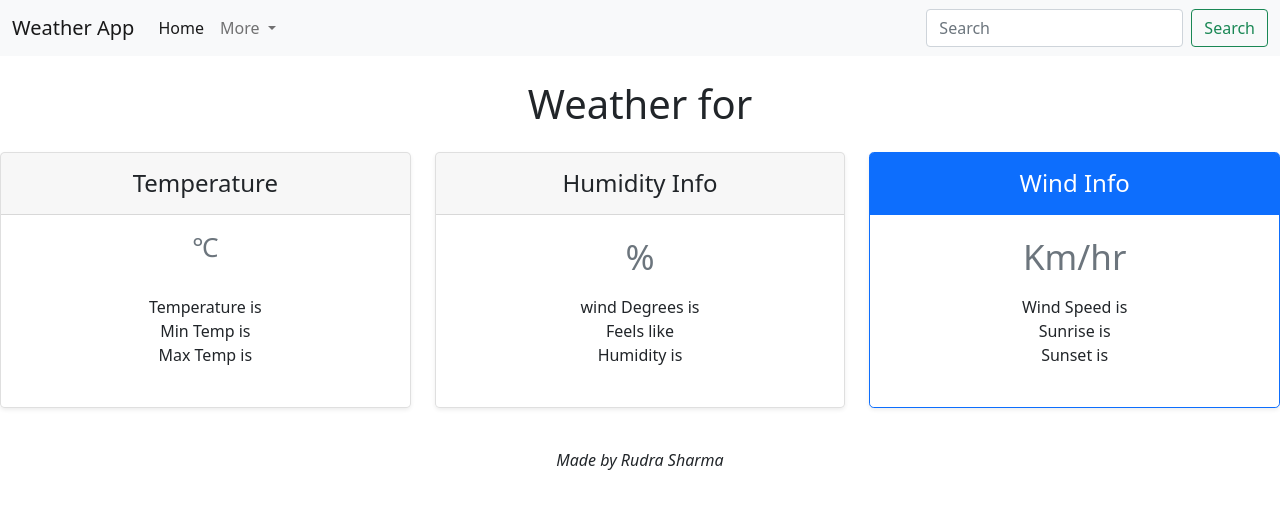
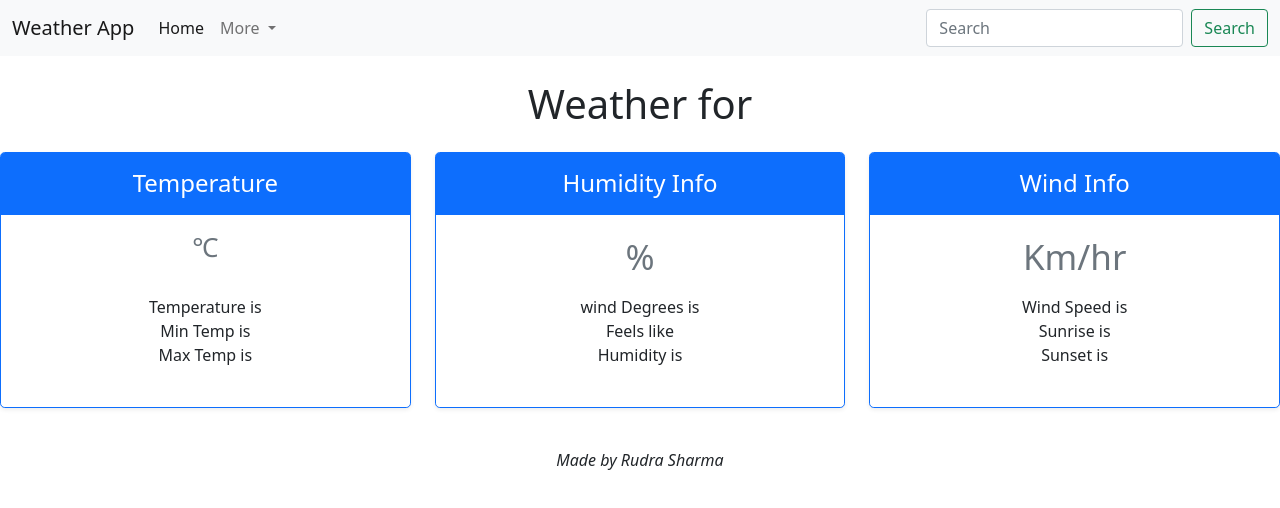
Before and after one commit to rudra016/WeatherApp, a plain HTML site: page index.html in a window 1280 px wide. Drawn offline with nearby package versions, Linux system fonts and the light colour scheme; no server answers.

Commit message:
Updated Cards

```diff
--- a/index.html
+++ b/index.html
@@ -44,7 +44,7 @@
         </ul>
         <form class="d-flex">
           <input id="city" class="form-control me-2" type="search" placeholder="Search" aria-label="Search">
-          <button class="btn btn-outline-success" type="submit" id="submit">Search</button>
+          <button class="btn btn-outline-success " type="submit" id="submit">Search</button>
         </form>
       </div>
     </div>
@@ -54,8 +54,8 @@
     <main>
       <div class="row row-cols-1 row-cols-md-3 mb-3 text-center">
         <div class="col">
-          <div class="card mb-4 rounded-3 shadow-sm">
-            <div class="card-header py-3">
+          <div class="card mb-4 rounded-3 shadow-sm border-primary">
+            <div class="card-header py-3 text-white bg-primary border-primary">
               <h4 class="my-0 fw-normal">Temperature</h4>
             </div>
             <div class="card-body">
@@ -72,8 +72,8 @@
           </div>
         </div>
         <div class="col">
-          <div class="card mb-4 rounded-3 shadow-sm">
-            <div class="card-header py-3">
+          <div class="card mb-4 rounded-3 shadow-sm border-primary">
+            <div class="card-header py-3 text-white bg-primary border-primary">
               <h4 class="my-0 fw-normal">Humidity Info</h4>
             </div>
             <div class="card-body">
```
